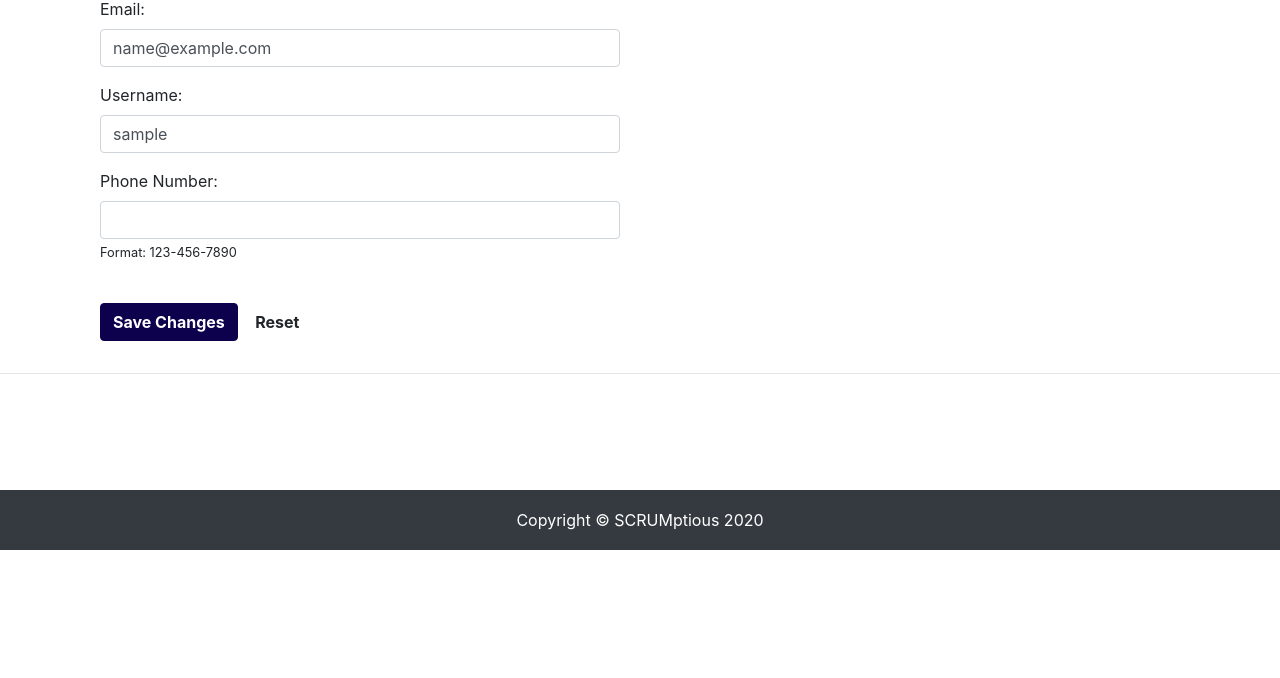
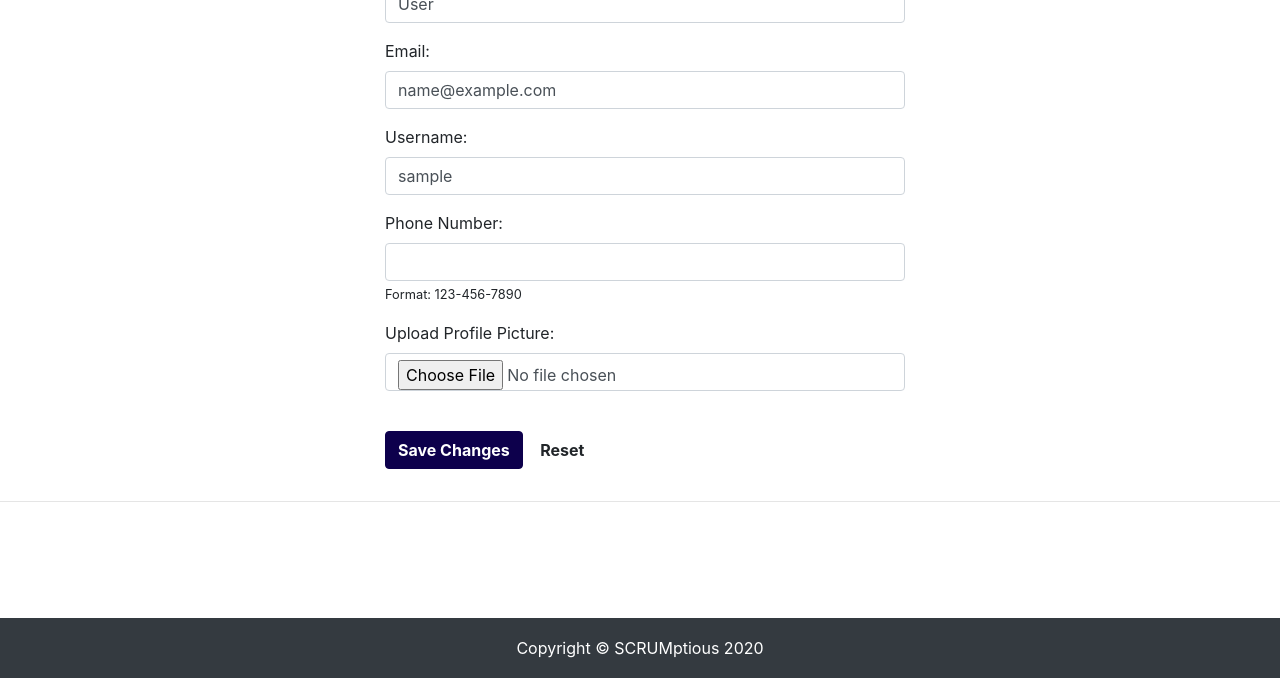
Before and after one commit to msb5pe/quick_tutor, a Django app: page /login/edit/ in a window 1280 px wide. Shown: the part 341-1019 px from the top of the page. Before the commit the page ends 891 px from the top, so only its background shows below. Run offline with Django 3.2, Linux system fonts and the light colour scheme; the visitor is signed in with stand-in values (Sample User, id 1); data comes from the database, SQL or seed files in the repository; parts of the project's set-up code (start-up, migrations or seed data) failed here and were passed over; some libraries are stand-ins or nearby versions.

Commit message:
Profile Picture, new edit page

```diff
--- a/login/models.py
+++ b/login/models.py
@@ -26,8 +26,8 @@
     user = models.OneToOneField('auth.User', on_delete=models.CASCADE)
     date_created = models.DateTimeField('date account created', default=timezone.now)
     picture = models.URLField(max_length=500, default="https://source.unsplash.com/random/200×200/?fruit")
-    # image = models.ImageField(upload_to='profile_image', blank=True)
-    classes = models.CharField(max_length=400, default="None")
+    profile_pic = models.ImageField(null=True, blank=True, default="defaults/default.jpg")
+    # classes = models.CharField(max_length=400, default="None")
     helped = models.BooleanField(default=False)
     is_tutor = models.BooleanField(default=False)
     # location = models.ForeignKey("Location", null=True, blank=True, on_delete=models.CASCADE)
--- a/login/templates/login/edit_profile2.html
+++ b/login/templates/login/edit_profile2.html
@@ -7,24 +7,30 @@
   <div class="container">
       <div class="row">
         <!-- left column -->
-<!--        <div class="col-md-3">-->
-<!--          <div class="text-center">-->
-<!--            <img src="//placehold.it/100" class="avatar img-circle" alt="avatar">-->
-<!--            <h6>Upload a different photo...</h6>-->
+        <div class="col-md-3">
+          <div class="text-center">
+            {% if user_profile.profile_pic.url %}
+            <img class="profile-pic rounded-circle"
+                 src="{{ user_profile.profile_pic.url }}"
+                 onerror="this.onerror=null; this.src='defaults/default.jpg'"
+                 height="240" width="240">
+            {% endif %}
+<!--            <h6>Upload a photo...</h6>-->
 
-<!--            <input type="file" class="form-control">-->
-<!--          </div>-->
-<!--        </div>-->
+<!--            <input type="file" class="form-control" name="picture">-->
+          </div>
+        </div>
 
         <!-- edit form column -->
         <div class="col-md-9 personal-info">
+          <h3>Personal info</h3>
           <div class="alert alert-info alert-dismissable">
             <a class="panel-close close" data-dismiss="alert">×</a>
             <i class="fa fa-coffee"></i>
             Fill in some details before moving on!
           </div>
-
-          <form action="{% url 'login:edit_redirect' %}" method="POST" class="form-horizontal" role="form">
+          <form action="{% url 'login:edit_redirect' %}" method="POST"
+                class="form-horizontal" role="form" enctype="multipart/form-data">
             {% csrf_token %}
             <div class="form-group">
               <label class="col-lg-3 control-label">First name:</label>
@@ -60,6 +66,12 @@
               </div>
             </div>
             <div class="form-group">
+              <label class="col-md-3 control-label">Upload Profile Picture:</label>
+              <div class="col-md-8">
+                <input type="file" class="form-control" name="profile_pic">
+              </div>
+            </div>
+            <div class="form-group">
               <label class="col-md-3 control-label"></label>
               <div class="col-md-8">
                 <input type="submit" class="btn btn-primary" value="Save Changes">
--- a/login/views.py
+++ b/login/views.py
@@ -94,5 +94,7 @@
     user.email = request.POST.get('email')
     user.save()
     user_profile.phone = request.POST.get('phone')
+    if request.FILES.get('profile_pic'):
+        user_profile.profile_pic = request.FILES.get('profile_pic')
     user_profile.save()
     return redirect('/login/authflow/')
--- a/quicktutor/settings.py
+++ b/quicktutor/settings.py
@@ -28,7 +28,7 @@
 )
 STATIC_URL = '/static/'
 
-MEDIA_ROOT = os.path.join(BASE_DIR, 'media/')
+MEDIA_ROOT = os.path.join(BASE_DIR, 'media/images')
 MEDIA_URL = '/media/'
 
 #Used for Dotenv SQL Lite Test
--- a/quicktutor/urls.py
+++ b/quicktutor/urls.py
@@ -18,6 +18,8 @@
 from django.contrib import admin
 from django.urls import include, path
 from .views import redirect_root
+from django.conf import settings
+from django.conf.urls.static import static
 
 
 urlpatterns = [
@@ -25,4 +27,4 @@
     path('login/', include('login.urls')),
     path('home/', include('home.urls')),
     path('admin/', admin.site.urls),
-]
+] + static(settings.MEDIA_URL, document_root=settings.MEDIA_ROOT)
```
Also changed, not shown: login/migrations/0001_initial.py, login/migrations/0002_auto_20200421_2201.py (deleted), login/migrations/0003_remove_userprofile_phone.py (deleted), login/migrations/0004_userprofile_phone.py (deleted), login/migrations/0005_remove_userprofile_phone.py (deleted), login/migrations/0006_userprofile_phone.py (deleted), login/migrations/0007_auto_20200421_2210.py (deleted), login/migrations/0008_auto_20200421_2253.py (deleted), login/migrations/0009_auto_20200421_2253.py (deleted), login/migrations/0010_auto_20200421_2339.py (deleted).
